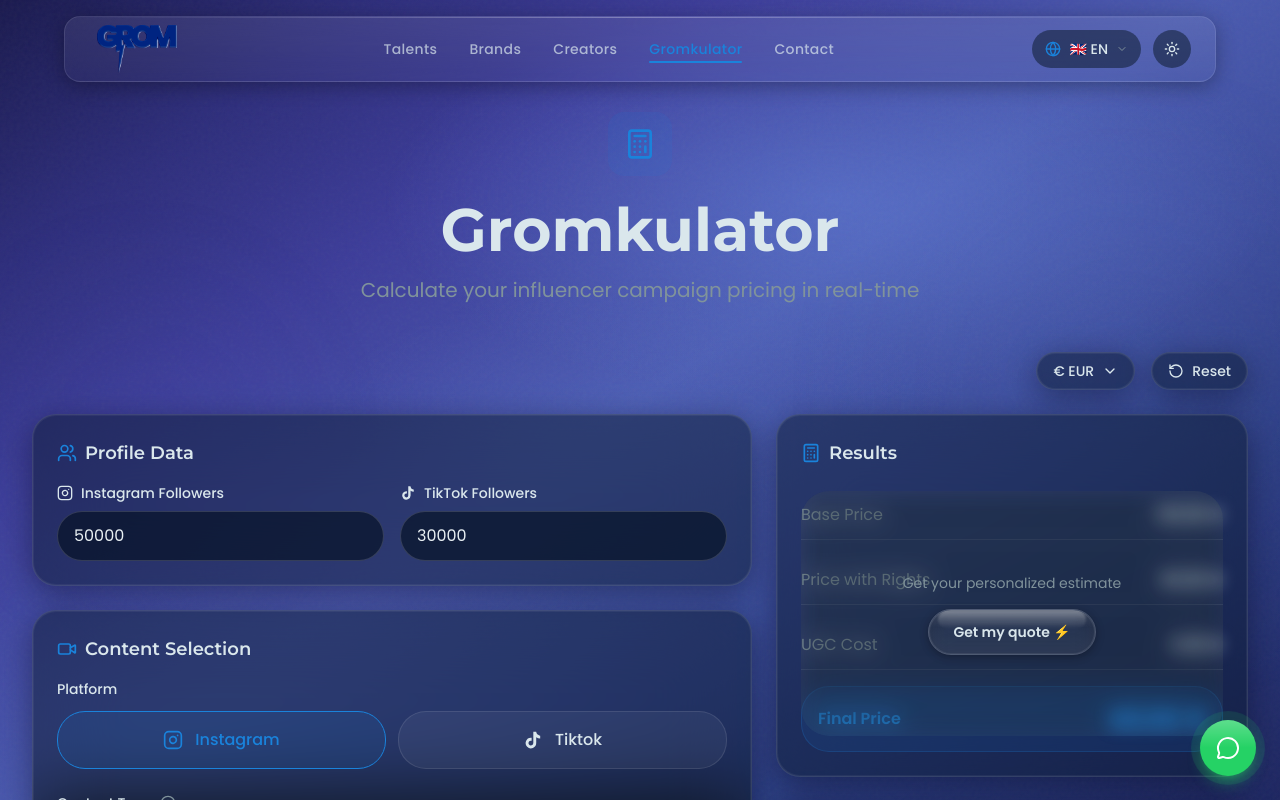
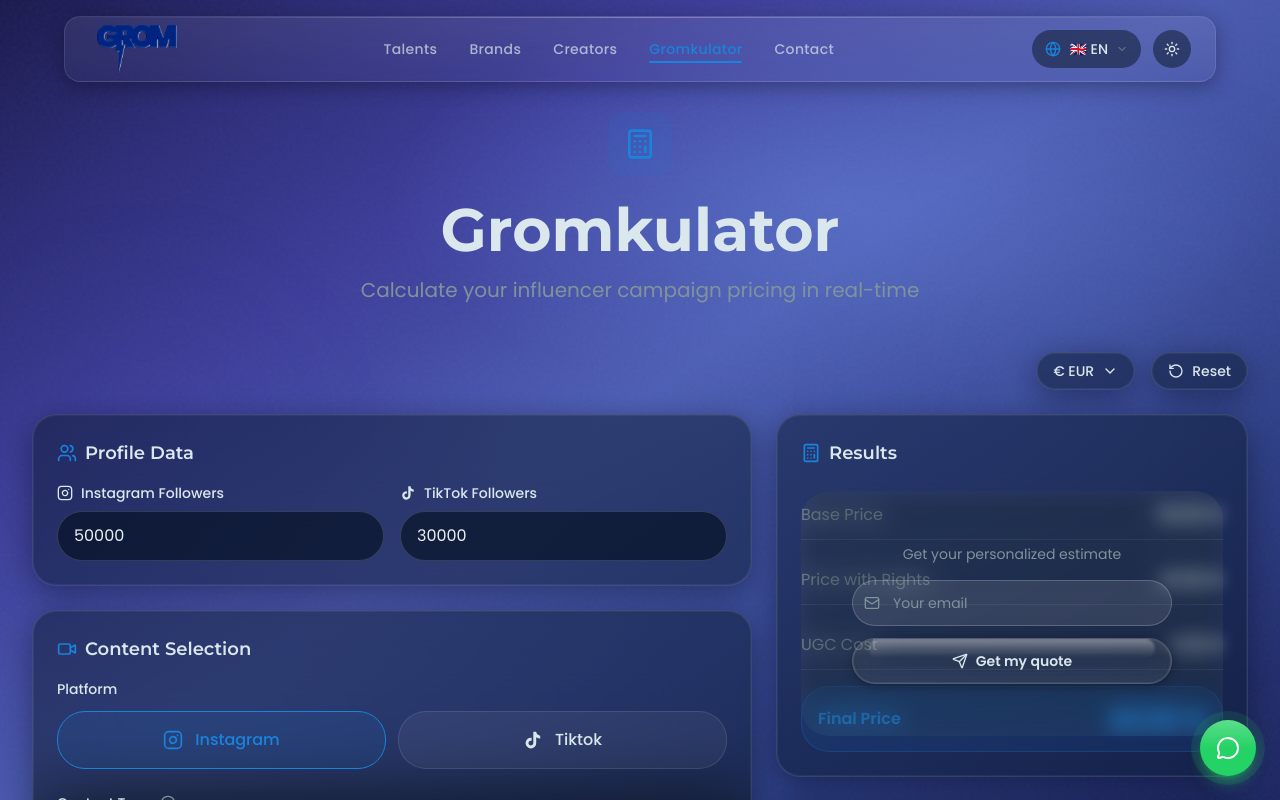
Before and after one commit to tolomanoskin-cmyk/grom-agency, a Next.js app: page /en/gromkulator in a window 1280 px wide. Shown: the top 800 px of the page. Built offline with nearby package versions, Linux system fonts and the light colour scheme.

Commit message:
feat: add API route and form for Gromkulator quote request

```diff
--- a/components/gromkulator/gromkulator-content.tsx
+++ b/components/gromkulator/gromkulator-content.tsx
@@ -19,7 +19,11 @@ import {
   Tv,
   Radio,
   Users,
-  ChevronDown
+  ChevronDown,
+  Send,
+  Mail,
+  CheckCircle,
+  Loader2
 } from 'lucide-react'
 import { cn } from '@/lib/utils'
 
@@ -154,6 +158,11 @@ export function GromkulatorContent() {
   const [shares, setShares] = useState(20)
   const [saves, setSaves] = useState(100)
 
+  // Quote form
+  const [quoteEmail, setQuoteEmail] = useState('')
+  const [quoteStatus, setQuoteStatus] = useState<'idle' | 'loading' | 'success' | 'error'>('idle')
+  const [quoteError, setQuoteError] = useState('')
+
   // UGC & Usage rights
   const [ugcOption, setUgcOption] = useState('none')
   const [usageRight, setUsageRight] = useState('organic')
@@ -215,6 +224,51 @@ export function GromkulatorContent() {
     setSaves(100)
     setUgcOption('none')
     setUsageRight('organic')
+  }
+
+  const handleQuoteSubmit = async (e: React.FormEvent) => {
+    e.preventDefault()
+
+    if (!quoteEmail || !quoteEmail.includes('@')) {
+      setQuoteError(language === 'fr' ? 'Veuillez entrer un email valide' : language === 'rs' ? 'Unesite validnu email adresu' : 'Please enter a valid email')
+      return
+    }
+
+    setQuoteStatus('loading')
+    setQuoteError('')
+
+    try {
+      const response = await fetch('/api/quote', {
+        method: 'POST',
+        headers: { 'Content-Type': 'application/json' },
+        body: JSON.stringify({
+          email: quoteEmail,
+          language,
+          platform,
+          contentType: selectedContent.label,
+          instagramFollowers,
+          tiktokFollowers,
+          views,
+          likes,
+          comments,
+          shares,
+          saves,
+          ugc: selectedUGC.label[language] || selectedUGC.label.en,
+          usageRights: selectedUsageRight.label[language] || selectedUsageRight.label.en,
+          currency,
+        }),
+      })
+
+      if (response.ok) {
+        setQuoteStatus('success')
+        setQuoteEmail('')
+      } else {
+        throw new Error('Failed to send')
+      }
+    } catch {
+      setQuoteStatus('error')
+      setQuoteError(language === 'fr' ? 'Erreur lors de l\'envoi. Reessayez.' : language === 'rs' ? 'Greska pri slanju. Pokusajte ponovo.' : 'Error sending. Please try again.')
+    }
   }
 
   const formatNumber = (num: number) => {
@@ -583,71 +637,54 @@ export function GromkulatorContent() {
                 <div className="space-y-4 relative">
                   {/* Blurred prices overlay */}
                   <div className="absolute inset-0 backdrop-blur-md bg-white/5 rounded-xl z-10 flex flex-col items-center justify-center p-6 text-center">
-                    <p className="text-sm text-muted-foreground mb-4">
-                      {language === 'fr' ? 'Obtenez votre estimation personnalisee' : language === 'rs' ? 'Dobijte vasu personalizovanu procenu' : 'Get your personalized estimate'}
-                    </p>
-                    <a
-                      href={`mailto:contact@grom-agency.com?subject=${encodeURIComponent(
-                        language === 'fr' ? 'Demande de devis - Gromkulator' : language === 'rs' ? 'Zahtev za ponudu - Gromkulator' : 'Quote Request - Gromkulator'
-                      )}&body=${encodeURIComponent(
-                        language === 'fr'
-                          ? `Bonjour,\n\nJe souhaite recevoir un devis pour la configuration suivante :\n\n` +
-                            `--- CONFIGURATION CAMPAGNE ---\n\n` +
-                            `Plateforme : ${platform === 'instagram' ? 'Instagram' : 'TikTok'}\n` +
-                            `Type de contenu : ${selectedContent.label}\n` +
-                            `Abonnés Instagram : ${instagramFollowers.toLocaleString()}\n` +
-                            `Abonnés TikTok : ${tiktokFollowers.toLocaleString()}\n\n` +
-                            `--- PERFORMANCE ESTIMÉE ---\n\n` +
-                            `Vues : ${views.toLocaleString()}\n` +
-                            `Likes : ${likes.toLocaleString()}\n` +
-                            `Commentaires : ${comments.toLocaleString()}\n` +
-                            `Partages : ${shares.toLocaleString()}\n` +
-                            `Sauvegardes : ${saves.toLocaleString()}\n\n` +
-                            `--- OPTIONS ---\n\n` +
-                            `UGC : ${selectedUGC.label.fr}\n` +
-                            `Droits d'utilisation : ${selectedUsageRight.label.fr}\n` +
-                            `Devise : ${currency}\n\n` +
-                            `Merci de me recontacter avec une estimation détaillée.\n\nCordialement`
-                          : language === 'rs'
-                          ? `Zdravo,\n\nŽelim da dobijem ponudu za sledeću konfiguraciju:\n\n` +
-                            `--- KONFIGURACIJA KAMPANJE ---\n\n` +
-                            `Platforma: ${platform === 'instagram' ? 'Instagram' : 'TikTok'}\n` +
-                            `Tip sadržaja: ${selectedContent.label}\n` +
-                            `Instagram pratioci: ${instagramFollowers.toLocaleString()}\n` +
-                            `TikTok pratioci: ${tiktokFollowers.toLocaleString()}\n\n` +
-                            `--- PROCENJENA PERFORMANSA ---\n\n` +
-                            `Pregledi: ${views.toLocaleString()}\n` +
-                            `Lajkovi: ${likes.toLocaleString()}\n` +
-                            `Komentari: ${comments.toLocaleString()}\n` +
-                            `Deljenja: ${shares.toLocaleString()}\n` +
-                            `Sačuvano: ${saves.toLocaleString()}\n\n` +
-                            `--- OPCIJE ---\n\n` +
-                            `UGC: ${selectedUGC.label.rs}\n` +
-                            `Prava korišćenja: ${selectedUsageRight.label.rs}\n` +
-                            `Valuta: ${currency}\n\n` +
-                            `Molim vas da me kontaktirate sa detaljnom procenom.\n\nSrdačan pozdrav`
-                          : `Hello,\n\nI would like to receive a quote for the following configuration:\n\n` +
-                            `--- CAMPAIGN CONFIGURATION ---\n\n` +
-                            `Platform: ${platform === 'instagram' ? 'Instagram' : 'TikTok'}\n` +
-                            `Content type: ${selectedContent.label}\n` +
-                            `Instagram followers: ${instagramFollowers.toLocaleString()}\n` +
-                            `TikTok followers: ${tiktokFollowers.toLocaleString()}\n\n` +
-                            `--- ESTIMATED PERFORMANCE ---\n\n` +
-                            `Views: ${views.toLocaleString()}\n` +
-                            `Likes: ${likes.toLocaleString()}\n` +
-                            `Comments: ${comments.toLocaleString()}\n` +
-                            `Shares: ${shares.toLocaleString()}\n` +
-                            `Saves: ${saves.toLocaleString()}\n\n` +
-                            `--- OPTIONS ---\n\n` +
-                            `UGC: ${selectedUGC.label.en}\n` +
-                            `Usage rights: ${selectedUsageRight.label.en}\n` +
-                            `Currency: ${currency}\n\n` +
-                            `Please contact me with a detailed estimate.\n\nBest regards`
-                      )}`}
-                      className="btn-glossy px-6 py-3 text-foreground text-sm inline-block font-semibold"
-                    >
-                      {language === 'fr' ? 'Recevoir mon devis' : language === 'rs' ? 'Primite ponudu' : 'Get my quote'} ⚡️
-                    </a>
+                    {quoteStatus === 'success' ? (
+                      <div className="flex flex-col items-center gap-3">
+                        <CheckCircle className="h-10 w-10 text-green-500" />
+                        <p className="text-sm text-foreground font-medium">
+                          {language === 'fr' ? 'Demande envoyee ! Nous vous recontactons rapidement.' : language === 'rs' ? 'Zahtev poslat! Kontaktiraćemo vas uskoro.' : 'Request sent! We\'ll contact you shortly.'}
+                        </p>
+                        <button
+                          onClick={() => setQuoteStatus('idle')}
+                          className="text-xs text-muted-foreground hover:text-foreground transition-colors underline"
+                        >
+                          {language === 'fr' ? 'Envoyer une autre demande' : language === 'rs' ? 'Pošalji novi zahtev' : 'Send another request'}
+                        </button>
+                      </div>
+                    ) : (
+                      <>
+                        <p className="text-sm text-muted-foreground mb-4">
+                          {language === 'fr' ? 'Obtenez votre estimation personnalisee' : language === 'rs' ? 'Dobijte vasu personalizovanu procenu' : 'Get your personalized estimate'}
+                        </p>
+                        <form onSubmit={handleQuoteSubmit} className="w-full max-w-xs space-y-3">
+                          <div className="relative">
+                            <Mail className="absolute left-3 top-1/2 -translate-y-1/2 h-4 w-4 text-muted-foreground" />
+                            <input
+                              type="email"
+                              placeholder={language === 'fr' ? 'Votre email' : language === 'rs' ? 'Vaš email' : 'Your email'}
+                              value={quoteEmail}
+                              onChange={(e) => setQuoteEmail(e.target.value)}
+                              className="w-full pl-10 pr-4 py-3 rounded-xl bg-white/10 border border-white/20 text-sm text-foreground placeholder:text-muted-foreground focus:outline-none focus:border-primary/50 transition-colors"
+                              required
+                            />
+                          </div>
+                          {quoteError && (
+                            <p className="text-xs text-red-400">{quoteError}</p>
+                          )}
+                          <button
+                            type="submit"
+                            disabled={quoteStatus === 'loading'}
+                            className="btn-glossy w-full px-6 py-3 text-foreground text-sm font-semibold flex items-center justify-center gap-2 disabled:opacity-50"
+                          >
+                            {quoteStatus === 'loading' ? (
+                              <Loader2 className="h-4 w-4 animate-spin" />
+                            ) : (
+                              <Send className="h-4 w-4" />
+                            )}
+                            {language === 'fr' ? 'Recevoir mon devis' : language === 'rs' ? 'Primite ponudu' : 'Get my quote'}
+                          </button>
+                        </form>
+                      </>
+                    )}
                   </div>
 
                   {/* Base Price */}
```
Also changed, not shown: app/api/quote/route.ts (added, +149 -0 lines).
